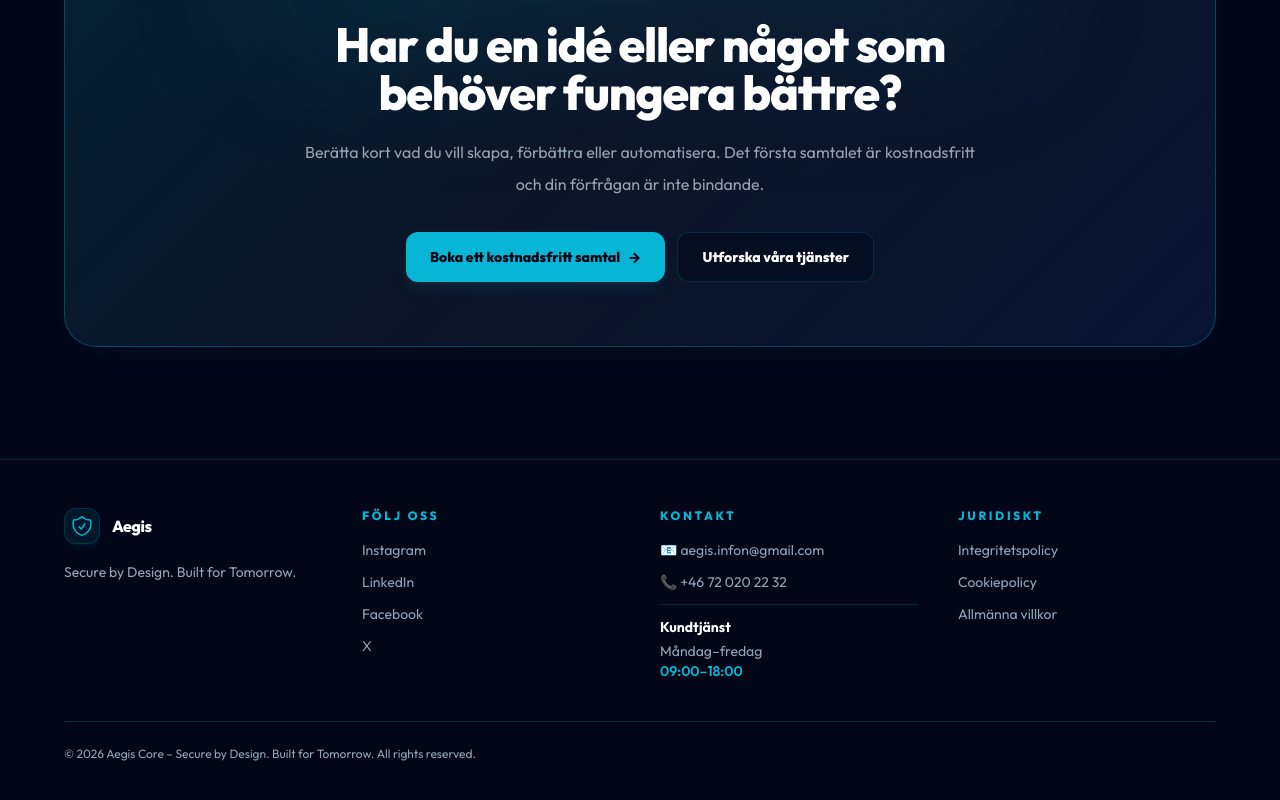
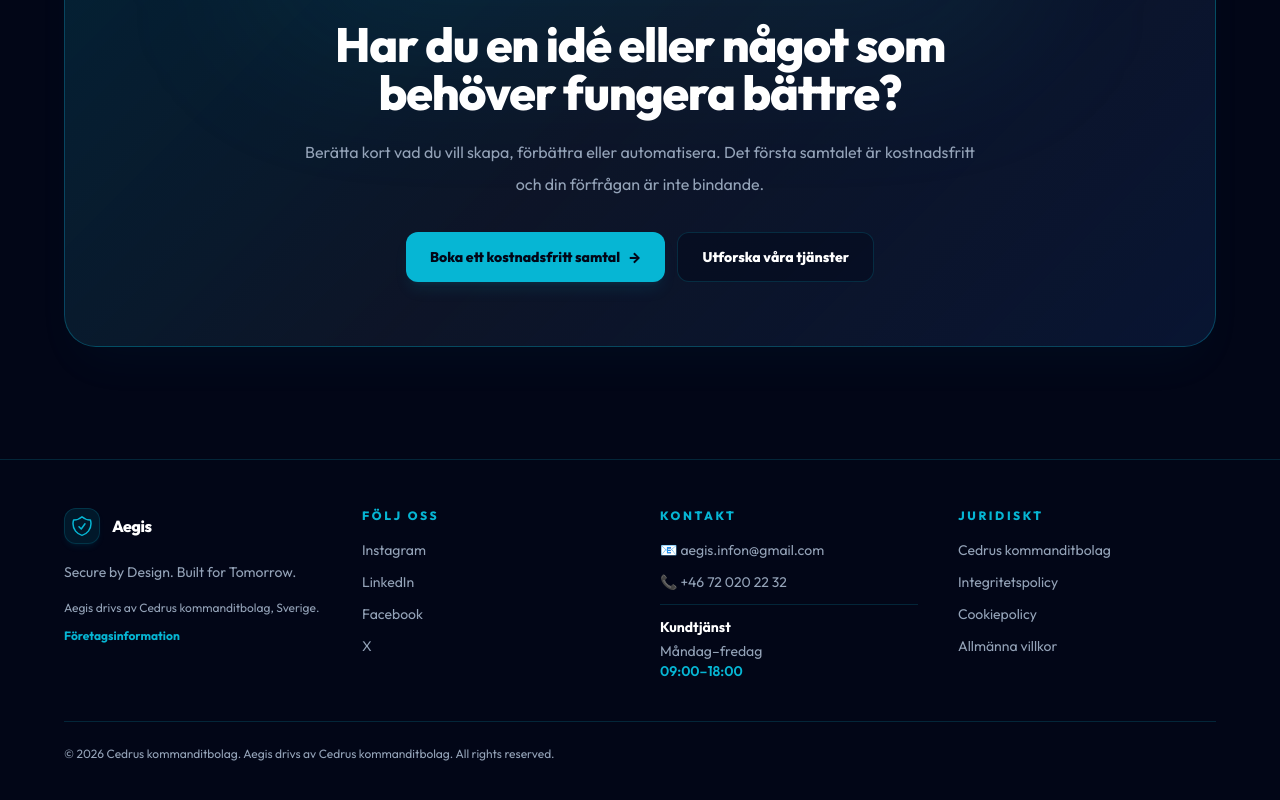
Before and after one commit to Aegis-techcore/Aegis, a Next.js app: page /om-oss in a window 1280 px wide. Shown: the part 3725-4525 px from the top of the page. Built offline with nearby package versions, Linux system fonts and the light colour scheme.

Commit message:
Sync app/components/Footer.jsx from main

```diff
--- a/app/components/Footer.jsx
+++ b/app/components/Footer.jsx
@@ -11,6 +11,17 @@ export default function Footer() {
             <p className="mt-4 max-w-xs text-sm leading-6">
               Secure by Design. Built for Tomorrow.
             </p>
+
+            <p className="mt-3 max-w-xs text-xs leading-6 text-brand-muted">
+              Aegis drivs av Cedrus kommanditbolag, Sverige.
+            </p>
+
+            <a
+              href="/cedrus"
+              className="mt-2 inline-block text-xs font-bold text-brand-primary transition hover:underline"
+            >
+              Företagsinformation
+            </a>
           </div>
 
           <div>
@@ -96,6 +107,13 @@ export default function Footer() {
 
             <div className="flex flex-col gap-3 text-sm">
               <a
+                href="/cedrus"
+                className="transition hover:text-brand-primary"
+              >
+                Cedrus kommanditbolag
+              </a>
+
+              <a
                 href="/privacy"
                 className="transition hover:text-brand-primary"
               >
@@ -121,8 +139,8 @@ export default function Footer() {
 
         <div className="mt-10 border-t border-brand-border pt-6 text-center text-xs md:text-left">
           <p>
-            © 2026 Aegis Core – Secure by Design. Built for Tomorrow. All rights
-            reserved.
+            © 2026 Cedrus kommanditbolag. Aegis drivs av Cedrus kommanditbolag.
+            All rights reserved.
           </p>
         </div>
       </div>
```
